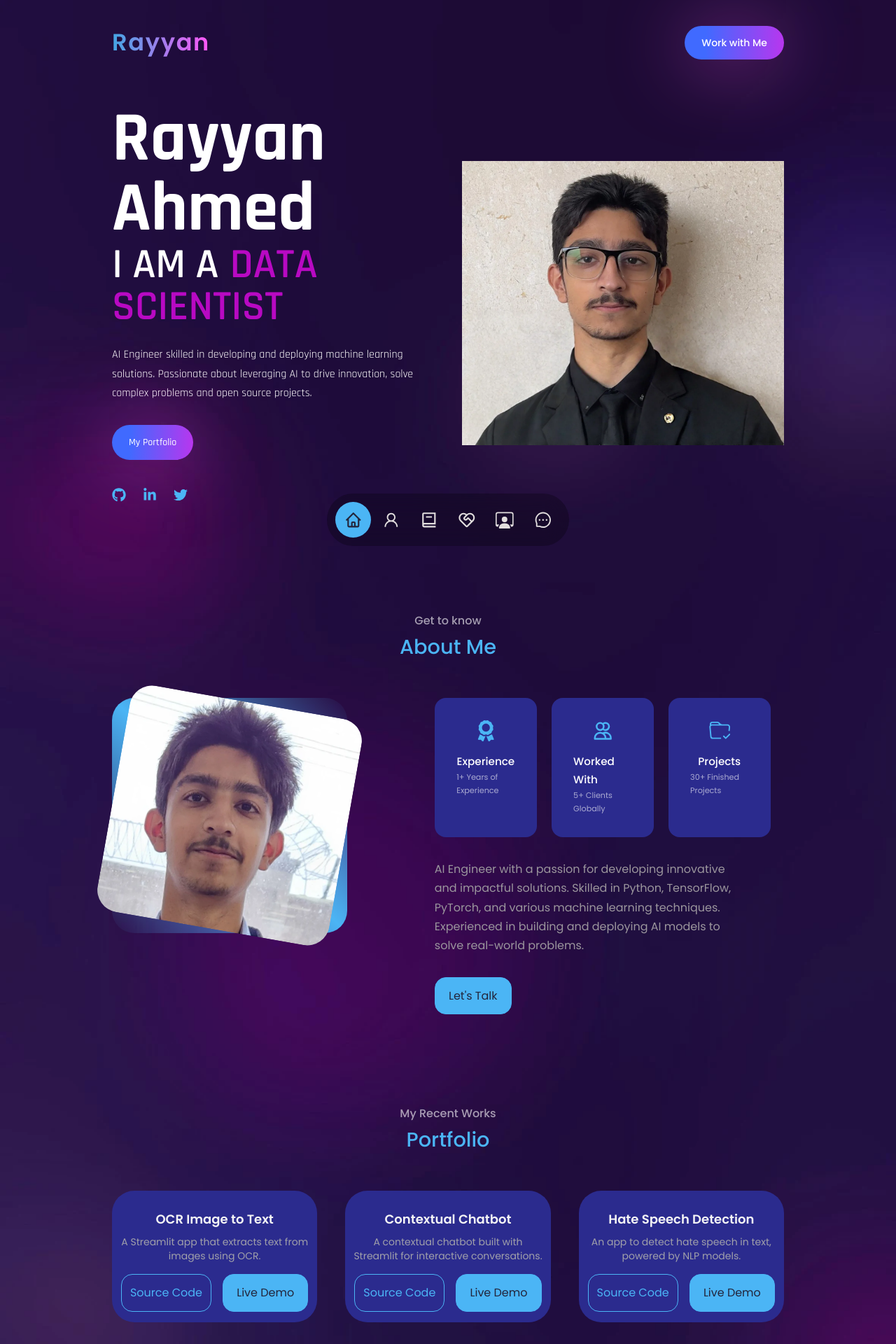
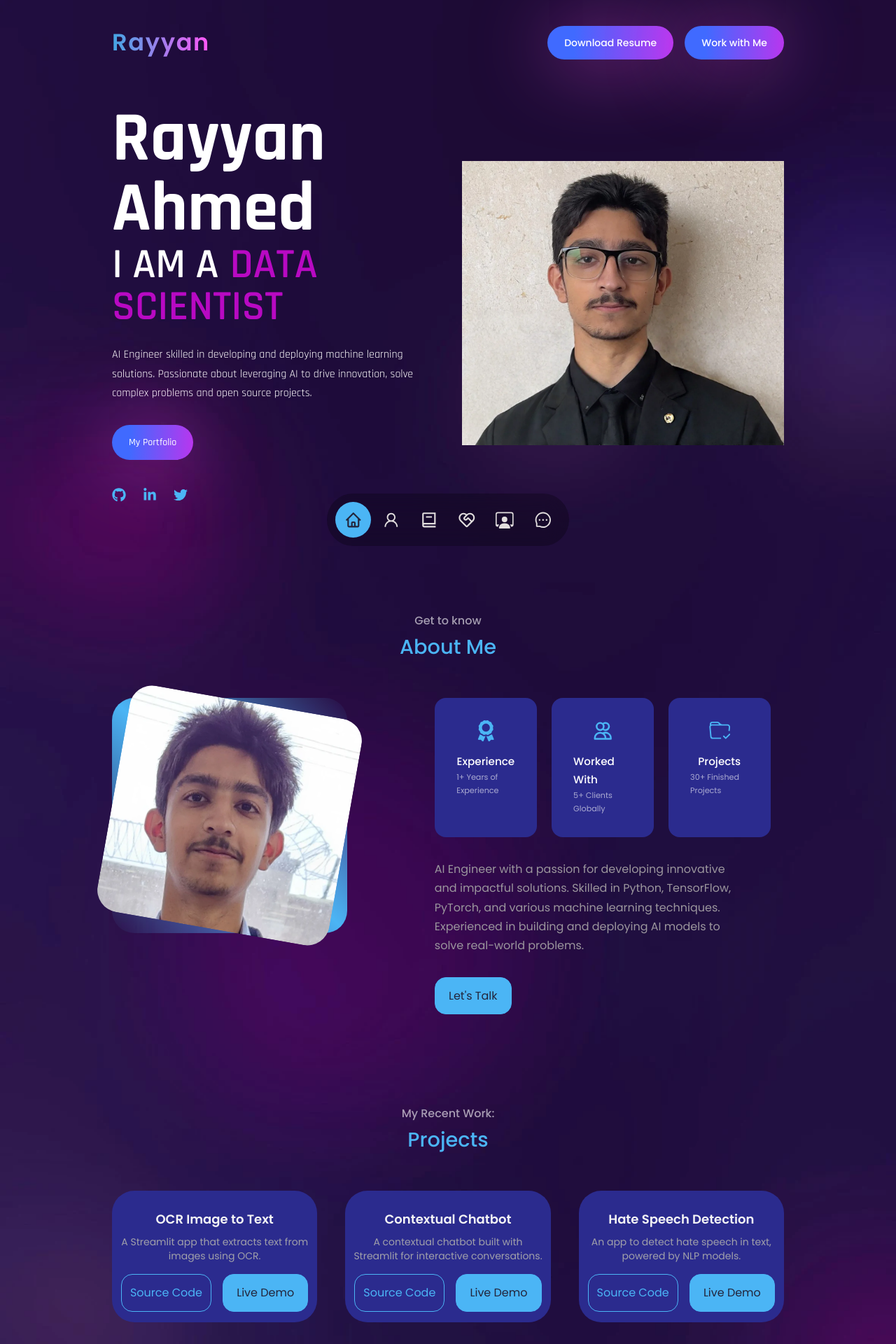
Before and after one commit to Rayyan9477/react-portfolio, a React (Vite) app: page / in a window 1280 px wide. Shown: the top 1920 px of the page at 70% size. Built offline with nearby package versions, Linux system fonts and the light colour scheme.

Commit message:
update README and components: enhance project descriptions, add resume download link, and modify header and portfolio section titles

```diff
--- a/src/App.tsx
+++ b/src/App.tsx
@@ -38,7 +38,6 @@ function App() {
         <Services />
 
 
-        {/* TODO: uncomment the following testimonials after receiving some. */}
         {/* <Testimonials /> */}
         <Contact />
         <Footer />
--- a/src/components/header/header.tsx
+++ b/src/components/header/header.tsx
@@ -23,6 +23,14 @@ const Header = () => {
               Rayyan
             </p>
           </a>
+          <div className="flex items-center gap-4">
+            <a
+              href="https://github.com/Rayyan9477/react-portfolio/blob/main/Resume%202025.pdf"
+              download="Rayyan_Ahmed_Resume.pdf"
+              className="btn-header h-[48px] rounded-full px-6 text-sm font-medium text-white flex items-center justify-center"
+            >
+              Download Resume
+            </a>
             <a href="#contact">
               <button
                 className="btn-header h-[48px] rounded-full px-6 text-sm font-medium text-white"
@@ -35,6 +43,7 @@ const Header = () => {
             </a>
           </div>
         </div>
+      </div>
     </header>
   );
 };
--- a/src/components/portfolio/portfolio.tsx
+++ b/src/components/portfolio/portfolio.tsx
@@ -3,8 +3,8 @@ import { portData } from "../../index";
 const Portfolio = () => {
   return (
     <section id="portfolio">
-      <h5>My Recent Works</h5>
-      <h2>Portfolio</h2>
+      <h5>My Recent Work:</h5>
+      <h2>Projects</h2>
 
       <div className="portfolio__container container grid grid-cols-3 gap-[2.5rem] max-xl:grid-cols-2 max-md:gap-[1.2rem] max-sm:grid-cols-1 max-sm:gap-[1rem]">
         {portData.map((item) => {
```
Also changed, not shown: 1 other file (tests, documents, lock files or other folders). Lines whose indentation alone changed are shown as unchanged.
